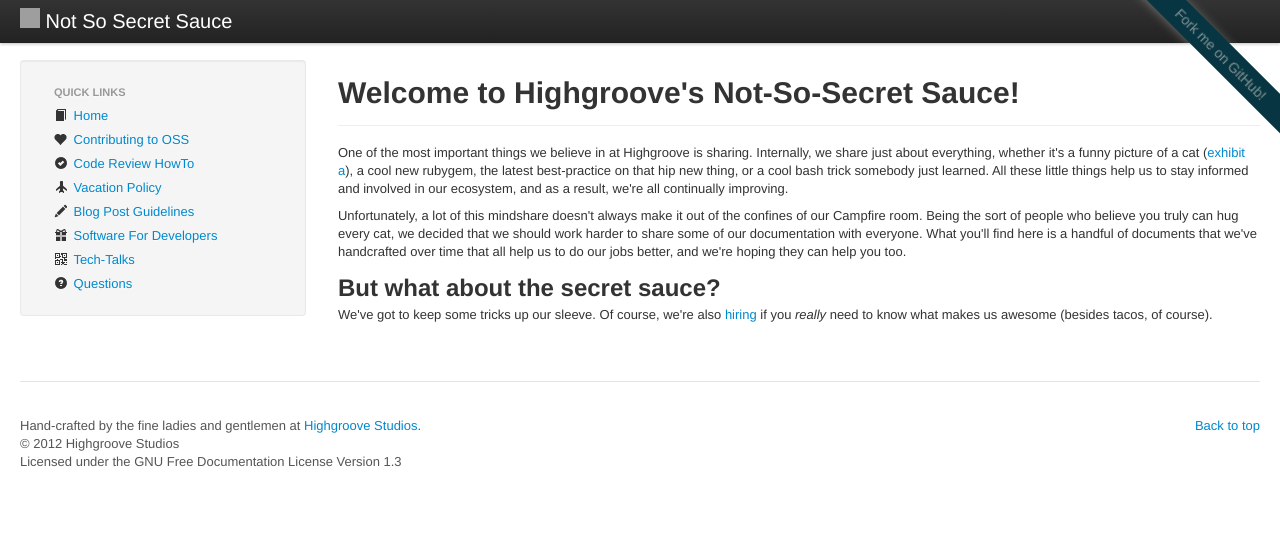
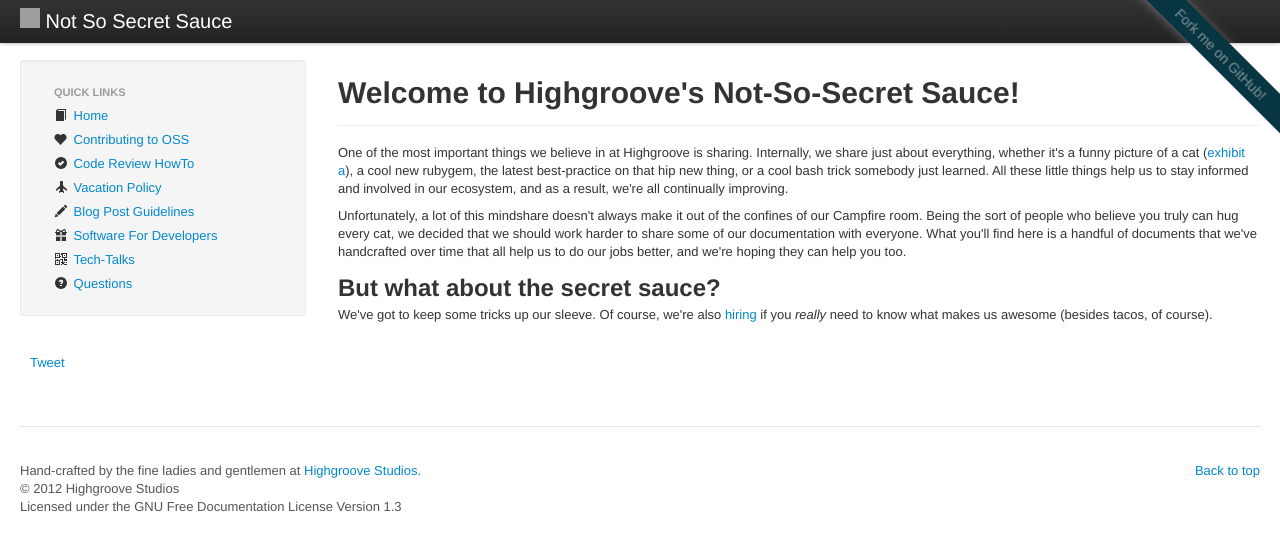
Before and after one commit to daveworth/not-so-secret-sauce, a Jekyll site: the page built from index.html, in a window 1280 px wide. Shown: the top 551 px of the page. Built offline with Jekyll 4.4.1, drawn with Linux system fonts in a browser that asks for light colours; nearby versions of some CDN libraries; comment, search, counter and statistics services are not loaded; grey boxes are pictures that could not be loaded.

Commit message:
[#26584525] Adds social media counters

```diff
--- a/_layouts/default.html
+++ b/_layouts/default.html
@@ -8,6 +8,7 @@
 
   <link rel="stylesheet" href="/css/bootstrap.min.css"/>
   <link rel="stylesheet" href="/css/main.css"/>
+
 
   <script src="https://ajax.googleapis.com/ajax/libs/jquery/1.7.1/jquery.min.js" type="text/javascript"></script>
   <script src="/js/bootstrap.min.js" type="text/javascript"></script>
@@ -87,6 +88,38 @@
             </li>
           </ul>
         </div>
+        <div id="social">
+          <ul class="unstyled">
+            <li>
+               <div id="fb-root"></div>
+                <script>(function(d, s, id) {
+                  var js, fjs = d.getElementsByTagName(s)[0];
+                  if (d.getElementById(id)) return;
+                  js = d.createElement(s); js.id = id;
+                  js.src = "//connect.facebook.net/en_US/all.js#xfbml=1&appId=116408311705760";
+                  fjs.parentNode.insertBefore(js, fjs);
+                }(document, 'script', 'facebook-jssdk'));</script>
+
+                <div class="fb-like" data-send="false" data-layout="button_count" data-width="450" data-show-faces="false" style="display:inline-block"></div>
+            </li>
+            <li>
+                <a href="https://twitter.com/share" class="twitter-share-button" data-count="horizontal" data-via="highgroove">Tweet</a><script type="text/javascript" src="//platform.twitter.com/widgets.js"></script>
+            </li>
+            <li>
+              <!-- Place this tag where you want the +1 button to render -->
+              <g:plusone size="medium"></g:plusone>
+
+              <!-- Place this render call where appropriate -->
+              <script type="text/javascript">
+                (function() {
+                  var po = document.createElement('script'); po.type = 'text/javascript'; po.async = true;
+                  po.src = 'https://apis.google.com/js/plusone.js';
+                  var s = document.getElementsByTagName('script')[0]; s.parentNode.insertBefore(po, s);
+                })();
+              </script>
+            </li>
+          </ul>
+        </div>
       </div>
 
       <div class="span9">
--- a/css/main.css
+++ b/css/main.css
@@ -88,3 +88,7 @@
   margin-bottom: 0;
   color: #555;
 }
+
+#social ul {
+  margin-left:10px;
+}
```
